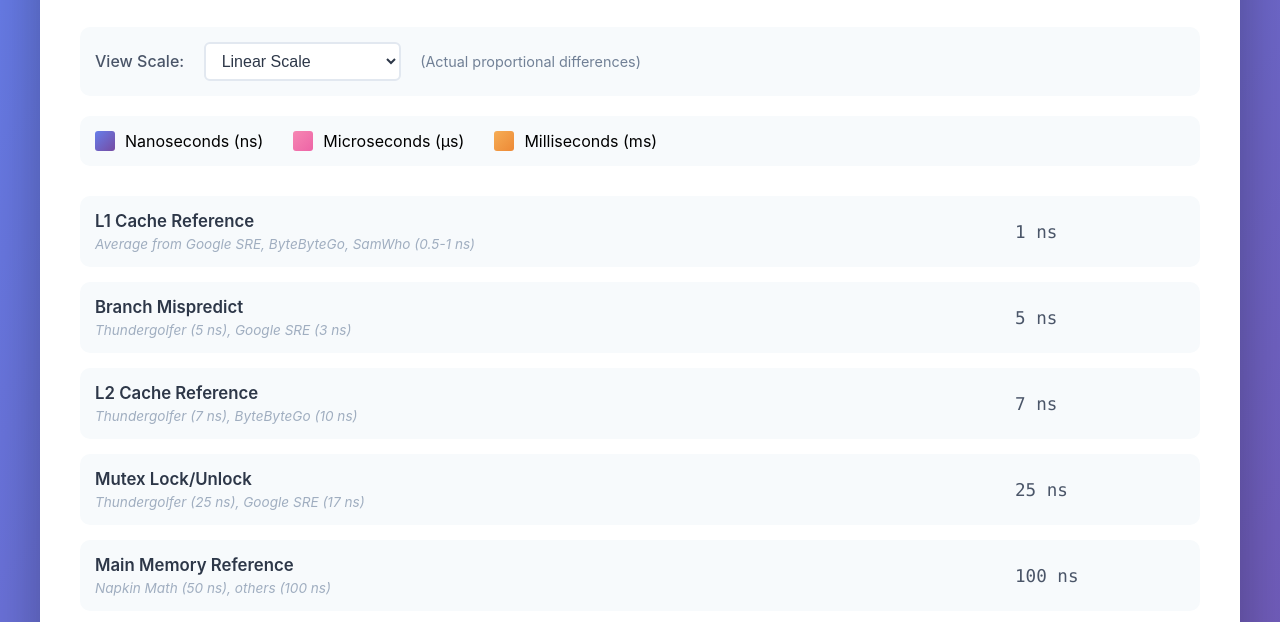
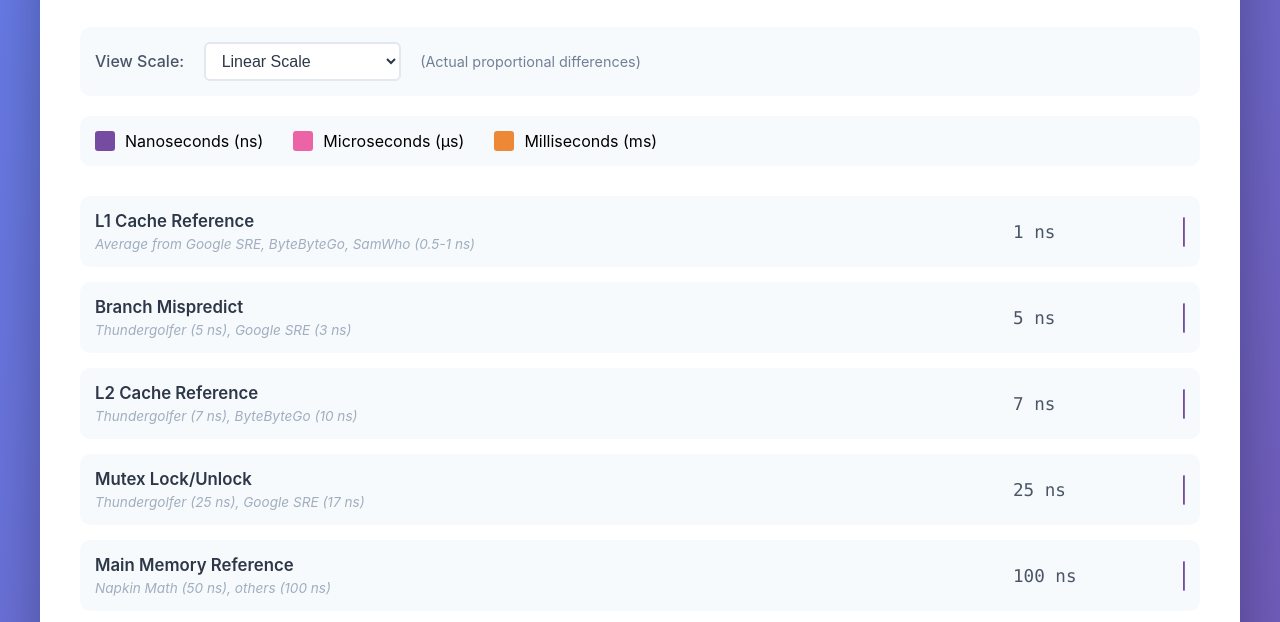
Before and after one commit to MartinKalema/latency-numbers, a website: page index.html in a window 1280 px wide. Shown: the part 178-800 px from the top of the page. Drawn offline with nearby package versions, Linux system fonts and the light colour scheme.

Commit message:
fix: use solid colors for bars and legend for better visibility
- Switch from gradients to solid colors for clearer visualization
- Use backgroundColor instead of background for proper color application
- Add min-width to ensure all bars are visible
- Purple for nanoseconds, pink for microseconds, orange for milliseconds

```diff
--- a/index.html
+++ b/index.html
@@ -113,6 +113,7 @@
             transition: width 0.5s ease;
             position: relative;
             overflow: hidden;
+            min-width: 2px; /* Ensure bars are always visible */
         }
 
         .bar::after {
@@ -236,15 +237,15 @@
 
         <div class="legend">
             <div class="legend-item">
-                <div class="legend-box" style="background: linear-gradient(135deg, #667eea, #764ba2);"></div>
+                <div class="legend-box" style="background: #764ba2;"></div>
                 <span>Nanoseconds (ns)</span>
             </div>
             <div class="legend-item">
-                <div class="legend-box" style="background: linear-gradient(135deg, #f687b3, #ed64a6);"></div>
+                <div class="legend-box" style="background: #ed64a6;"></div>
                 <span>Microseconds (μs)</span>
             </div>
             <div class="legend-item">
-                <div class="legend-box" style="background: linear-gradient(135deg, #f6ad55, #ed8936);"></div>
+                <div class="legend-box" style="background: #ed8936;"></div>
                 <span>Milliseconds (ms)</span>
             </div>
         </div>
@@ -287,9 +288,9 @@
         }
 
         function getBarColor(ns) {
-            if (ns >= 1e6) return 'linear-gradient(135deg, #f6ad55, #ed8936)'; // ms - orange
-            if (ns >= 1e3) return 'linear-gradient(135deg, #f687b3, #ed64a6)'; // μs - pink
-            return 'linear-gradient(135deg, #667eea, #764ba2)'; // ns - purple
+            if (ns >= 1e6) return '#ed8936'; // ms - orange
+            if (ns >= 1e3) return '#ed64a6'; // μs - pink
+            return '#764ba2'; // ns - purple
         }
 
         function getScaledWidth(ns, mode) {
@@ -388,7 +389,7 @@
 
                 const bar = document.createElement('div');
                 bar.className = 'bar';
-                bar.style.background = getBarColor(data.ns);
+                bar.style.backgroundColor = getBarColor(data.ns);
                 bar.style.width = '0%';
                 bar.setAttribute('data-index', index);
 
```
